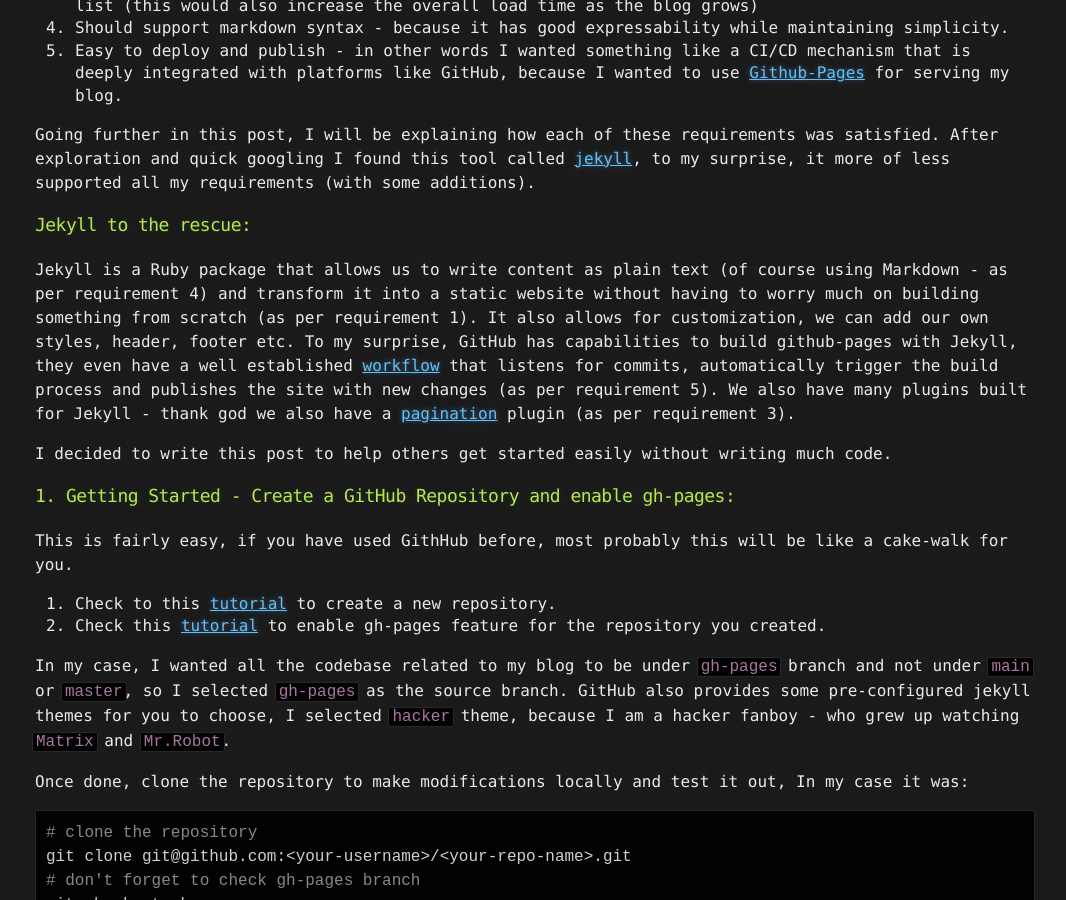
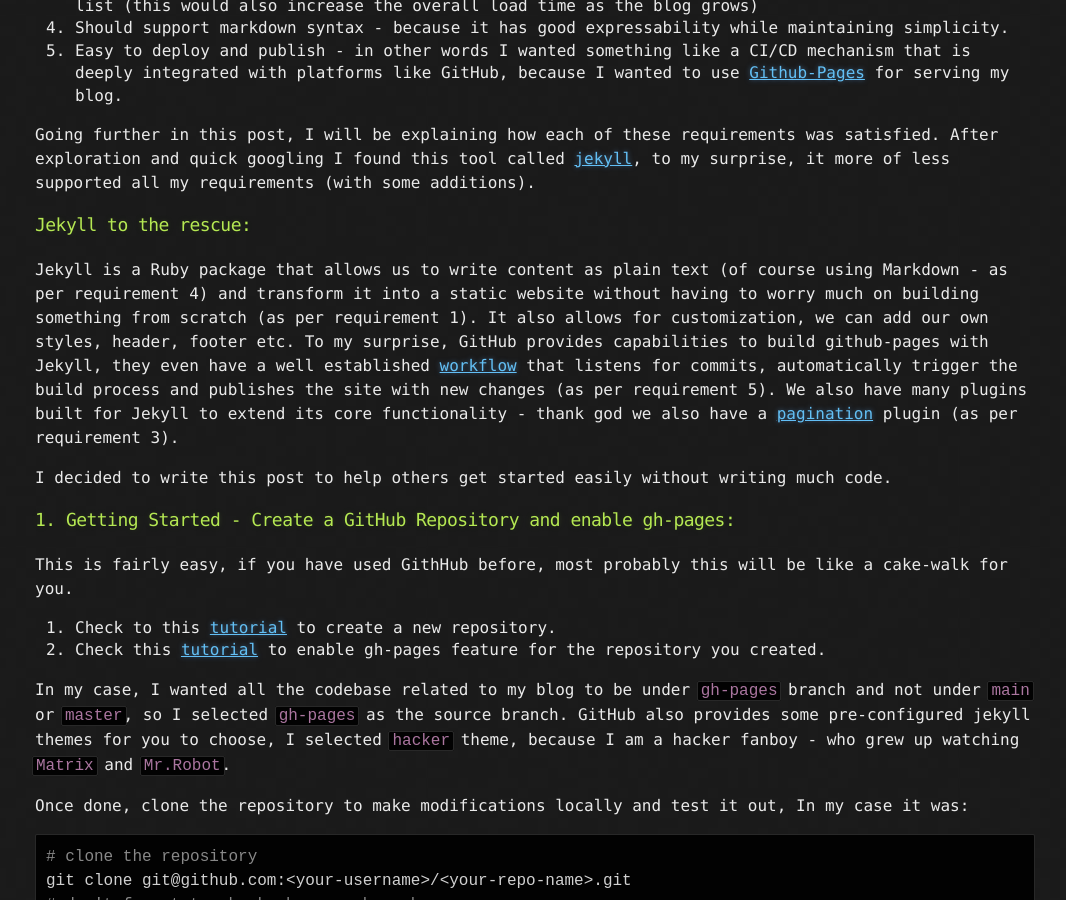
Before and after one commit to Narasimha1997/blog, a Jekyll site: the page built from _posts/2022-03-28-Deploy-Blog.md, in a window 1280 px wide and 900 px high, scrolled down 517 px. Shown: the whole window, without its empty margins (105-1171 px from the left). Built offline with Jekyll 4.4.1, drawn with Linux system fonts in a browser that asks for light colours.

Commit message:
Fix typos

```diff
--- a/_posts/2022-03-28-Deploy-Blog.md
+++ b/_posts/2022-03-28-Deploy-Blog.md
@@ -14,7 +14,7 @@
 Going further in this post, I will be explaining how each of these requirements was satisfied. After exploration and quick googling I found this tool called [jekyll](https://jekyllrb.com/), to my surprise, it more of less supported all my requirements (with some additions).
 
 ### Jekyll to the rescue:
-Jekyll is a Ruby package that allows us to write content as plain text (of course using Markdown - as per requirement 4) and transform it into a static website without having to worry much on building something from scratch (as per requirement 1). It also allows for customization, we can add our own styles, header, footer etc. To my surprise, GitHub has capabilities to build github-pages with Jekyll, they even have a well established [workflow](https://github.com/marketplace/actions/jekyll-deploy-gh-pages) that listens for commits, automatically trigger the build process and publishes the site with new changes (as per requirement 5). We also have many plugins built for Jekyll - thank god we also have a [pagination](https://jekyllrb.com/docs/pagination/) plugin (as per requirement 3).
+Jekyll is a Ruby package that allows us to write content as plain text (of course using Markdown - as per requirement 4) and transform it into a static website without having to worry much on building something from scratch (as per requirement 1). It also allows for customization, we can add our own styles, header, footer etc. To my surprise, GitHub provides capabilities to build github-pages with Jekyll, they even have a well established [workflow](https://github.com/marketplace/actions/jekyll-deploy-gh-pages) that listens for commits, automatically trigger the build process and publishes the site with new changes (as per requirement 5). We also have many plugins built for Jekyll to extend its core functionality - thank god we also have a [pagination](https://jekyllrb.com/docs/pagination/) plugin (as per requirement 3).
 
 I decided to write this post to help others get started easily without writing much code.
 
```
